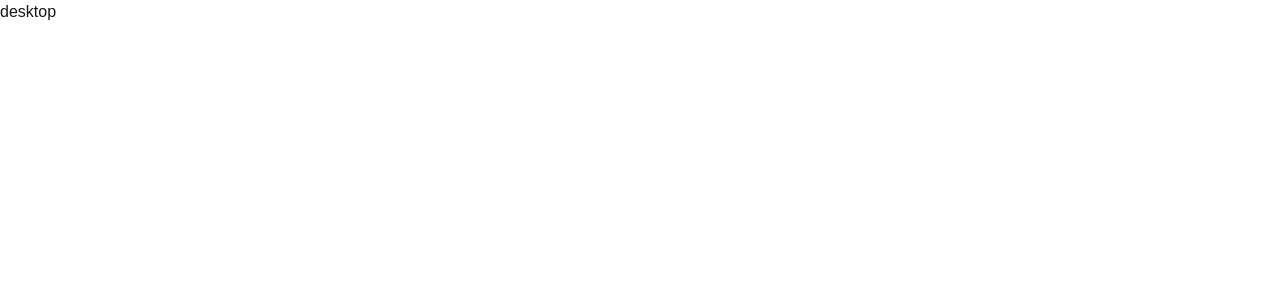
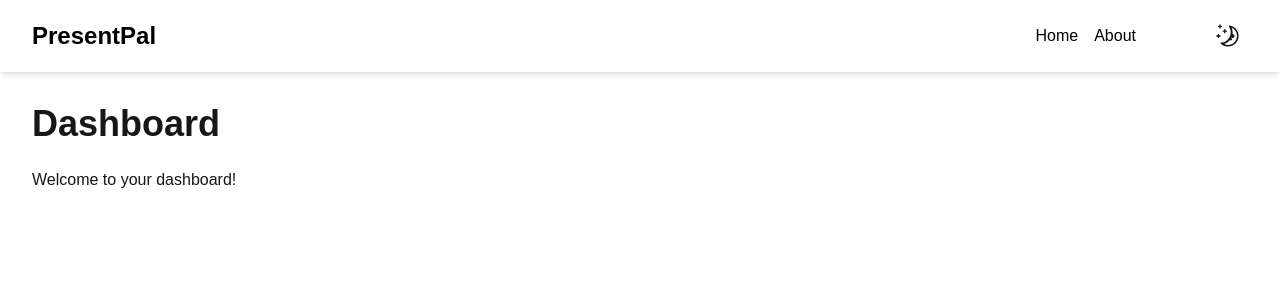
Before and after one commit to codeshekh/Gift_Registry_Frontend, a Next.js app: page /dashboard in a window 1280 px wide. Shown: the top 300 px of the page. Built offline with nearby package versions, Linux system fonts and the light colour scheme.

Commit message:
adding full auth with profile

```diff
--- a/package.json
+++ b/package.json
@@ -3,12 +3,13 @@
   "version": "0.1.0",
   "private": true,
   "scripts": {
-    "dev": "next dev -p 5173",
+    "dev": "next dev ",
     "build": "next build",
     "start": "next start",
     "lint": "next lint"
   },
   "dependencies": {
+    "@heroicons/react": "^2.1.5",
     "@radix-ui/react-icons": "^1.3.0",
     "@radix-ui/react-slot": "^1.1.0",
     "@shadcn/ui": "^0.0.4",
@@ -17,6 +18,7 @@
     "cors": "^2.8.5",
     "lucide-react": "^0.441.0",
     "next": "14.2.12",
+    "next-themes": "^0.3.0",
     "react": "^18",
     "react-dom": "^18",
     "react-icons": "^5.3.0",
--- a/src/app/dashboard/page.tsx
+++ b/src/app/dashboard/page.tsx
@@ -1,11 +1,18 @@
-import React, {FC} from 'react'
+// app/dashboard/page.tsx
+"use client"
+import Navbar from '@/components/ui/navbar';
 
-const page:FC= () => {
+import React from 'react';
+
+export default function Dashboard() {
   return (
     <div>
-      <h1>desktop</h1>
+      <Navbar />
+      <div className="p-8">
+
+        <h1 className="text-4xl font-bold mb-6">Dashboard</h1>
+        <p>Welcome to your dashboard!</p>
+      </div>
     </div>
-  )
+  );
 }
-
-export default page
--- a/src/app/globals.css
+++ b/src/app/globals.css
@@ -48,7 +48,7 @@ body {
     --border: 214.3 31.8% 91.4%;
     --input: 214.3 31.8% 91.4%;
     --ring: 222.2 84% 4.9%;
-    --radius: 0.75rem;
+    --radius: 0.5rem;
     --chart-1: 12 76% 61%;
     --chart-2: 173 58% 39%;
     --chart-3: 197 37% 24%;
--- a/src/app/layout.tsx
+++ b/src/app/layout.tsx
@@ -1,12 +1,14 @@
 import type { Metadata } from "next";
 import localFont from "next/font/local";
 import "./globals.css";
+import { ThemeProvider } from "@/components/ui/theme-provider"; // Ensure correct path to ThemeProvider
 
 const geistSans = localFont({
   src: "./fonts/GeistVF.woff",
   variable: "--font-geist-sans",
   weight: "100 900",
 });
+
 const geistMono = localFont({
   src: "./fonts/GeistMonoVF.woff",
   variable: "--font-geist-mono",
@@ -28,7 +30,14 @@ export default function RootLayout({
       <body
         className={`${geistSans.variable} ${geistMono.variable} antialiased`}
       >
-        {children}
+        <ThemeProvider
+          attribute="class"
+          defaultTheme="system"
+          enableSystem
+          disableTransitionOnChange
+        >
+          {children}
+        </ThemeProvider>
       </body>
     </html>
   );
--- a/src/app/page.tsx
+++ b/src/app/page.tsx
@@ -1,14 +1,18 @@
 // app/page.tsx
-"use client"
+"use client";
+
+import GoogleLoginButton from '@/components/ui/Googleuser';
+// import Navbar from '@/components/ui/navbar';
 import React from 'react';
-import GoogleLoginButton from '../components/ui/GoogleLoginButton';
 
 export default function Home() {
   return (
     <div className="relative min-h-screen bg-cover bg-center">
+
       <div className="flex items-center justify-center min-h-screen bg-black bg-opacity-50">
-        <div className="bg-white p-8 rounded-lg shadow-lg max-w-sm w-full">
-          <h2 className="text-2xl font-bold mb-6 text-center">Login</h2>
+        <div className="bg-white bg-opacity-10 backdrop-blur-lg p-8 rounded-lg shadow-lg max-w-sm w-full dark:bg-white dark:bg-opacity-20">
+          <h1 className="text-4xl font-bold mb-6 text-center text-white dark:text-gray-900">PresentPal</h1>
+          <p className="text-center text-white mb-6 dark:text-gray-800">Where you can choose gifts for others</p>
           <GoogleLoginButton />
         </div>
       </div>
--- /dev/null
+++ b/src/app/profile/page.tsx
@@ -0,0 +1,32 @@
+'use client'; // Mark this file as a client component
+
+import { useEffect, useState } from 'react';
+import { useSearchParams } from 'next/navigation';
+
+const Profile = () => {
+  const [user, setUser] = useState<any>(null);
+  const searchParams = useSearchParams();
+
+  useEffect(() => {
+    const userData = searchParams.get('user');
+    if (userData) {
+      setUser(JSON.parse(decodeURIComponent(userData as string)));
+    }
+  }, [searchParams]);
+
+  if (!user) {
+    return <div>Loading...</div>;
+  }
+
+  return (
+    <div className="p-6">
+      <h1 className="text-2xl font-bold">Welcome, {user.username}!</h1>
+      <img src={user.profilePic} alt="Profile Picture" className="rounded-full w-32 h-32 my-4" />
+      <p>Email: {user.email}</p>
+      <p>Google ID: {user.googleId}</p>
+
+    </div>
+  );
+};
+
+export default Profile;
--- a/src/components/ui/GoogleLoginButton.tsx
+++ /dev/null
@@ -1,47 +0,0 @@
-// components/GoogleLoginButton.tsx
-'use client'; // Ensure this component is treated as a client component
-
-import React from 'react';
-import { FaGoogle } from 'react-icons/fa';
-
-const GoogleLoginButton = () => {
-    const apiUrl = process.env.NEXT_PUBLIC_API_URL;
-    console.log(apiUrl)
-  const handleLogin = async () => {
-    try {
-      // Send a GET request to your NestJS backend
-      const response = await fetch(`http://localhost:4000/auth/google`, {
-        method: 'GET',
-        headers: {
-          'Content-Type': 'application/json',
-        },
-      });
-      console.log("res--->"+ response);
-
-      if (response.ok) {
-        const data = await response.json();
-        if (data.redirectUrl) {
-          window.location.href = data.redirectUrl;
-        } else {
-          console.error('Redirect URL not found in response');
-        }
-      } else {
-        console.error('Login request failed with status:', response.status);
-      }
-    } catch (error) {
-      console.error('An error occurred while making the request:', error);
-    }
-  };
-
-  return (
-    <button
-      onClick={handleLogin}
-      className="w-full bg-black text-white py-2 px-4 rounded-lg hover:bg-gray-800 flex items-center justify-center"
-    >
-      <FaGoogle size={20} className="icon-color inline-block mr-2" /> {/* Google icon */}
-      Login with Google
-    </button>
-  );
-};
-
-export default GoogleLoginButton;
--- /dev/null
+++ b/src/components/ui/Googleuser.tsx
@@ -0,0 +1,24 @@
+// components/GoogleLoginButton.tsx
+'use client';
+
+import React from 'react';
+import { FaGoogle } from 'react-icons/fa';
+
+const GoogleLoginButton = () => {
+  const handleLogin = () => {
+    // Redirect to the backend's Google login route
+    window.location.href = 'http://localhost:4000/auth/google';
+  };
+
+  return (
+    <button
+      onClick={handleLogin}
+      className="w-full bg-black text-white py-2 px-4 rounded-lg hover:bg-gray-800 flex items-center justify-center"
+    >
+      <FaGoogle size={20} className="icon-color inline-block mr-2" />
+      Login with Google
+    </button>
+  );
+};
+
+export default GoogleLoginButton;
--- /dev/null
+++ b/src/components/ui/navbar.tsx
@@ -0,0 +1,37 @@
+import React from 'react';
+import Link from 'next/link';
+import Image from 'next/image'; // Import the Image component
+import ThemeToggle from './toggletheme'; // Ensure the correct import path
+
+
+const Navbar = () => {
+  return (
+    <nav className="bg-white bg-opacity-10 backdrop-blur-lg shadow-md py-4 px-8 flex justify-between items-center dark:bg-gray-800">
+      <div className="text-2xl font-bold text-black dark:text-white">
+        <Link href="/">PresentPal</Link>
+      </div>
+      <div className="flex space-x-4 items-center">
+        <Link href="/" className="text-black dark:text-white hover:font-bold">
+          Home
+        </Link>
+        <Link href="/about" className="text-black dark:text-white hover:font-bold">
+          About
+        </Link>
+        <Link href="/profile">
+          <div className="w-10 h-10 rounded-full overflow-hidden">
+            {/* <Image
+              src="/profile-pic.jpg" // Path to your profile picture
+              alt="Profile Picture"
+              width={40} // Adjust width as needed
+              height={40} // Adjust height as needed
+              className="object-cover" // Optional: to maintain aspect ratio and cover the div
+            /> */}
+          </div>
+        </Link>
+        <ThemeToggle />
+      </div>
+    </nav>
+  );
+};
+
+export default Navbar;
--- /dev/null
+++ b/src/components/ui/theme-provider.tsx
@@ -0,0 +1,8 @@
+// components/theme-provider.tsx
+import * as React from "react";
+import { ThemeProvider as NextThemesProvider } from "next-themes";
+import { type ThemeProviderProps } from "next-themes/dist/types";
+
+export function ThemeProvider({ children, ...props }: ThemeProviderProps) {
+  return <NextThemesProvider {...props}>{children}</NextThemesProvider>;
+}
--- /dev/null
+++ b/src/components/ui/toggletheme.tsx
@@ -0,0 +1,40 @@
+import React from 'react';
+import { MoonIcon, SunIcon } from "@radix-ui/react-icons";
+
+const ThemeToggle = () => {
+  const [isDarkMode, setIsDarkMode] = React.useState(false);
+
+  const toggleTheme = () => {
+    if (document.documentElement.classList.contains('dark')) {
+      document.documentElement.classList.remove('dark');
+      localStorage.setItem('theme', 'light');
+      setIsDarkMode(false);
+    } else {
+      document.documentElement.classList.add('dark');
+      localStorage.setItem('theme', 'dark');
+      setIsDarkMode(true);
+    }
+  };
+
+  React.useEffect(() => {
+    const theme = localStorage.getItem('theme');
+    const isDark = theme === 'dark' || (window.matchMedia('(prefers-color-scheme: dark)').matches && theme === null);
+    setIsDarkMode(isDark);
+    document.documentElement.classList.toggle('dark', isDark);
+  }, []);
+
+  return (
+    <button
+      onClick={toggleTheme}
+      className="p-2 bg-transparent border-none dark:text-white"
+    >
+      {isDarkMode ? (
+        <SunIcon className="w-6 h-6" />
+      ) : (
+        <MoonIcon className="w-6 h-6" />
+      )}
+    </button>
+  );
+};
+
+export default ThemeToggle;
```
Also changed, not shown: 1 other file (tests, documents, lock files or other folders).
